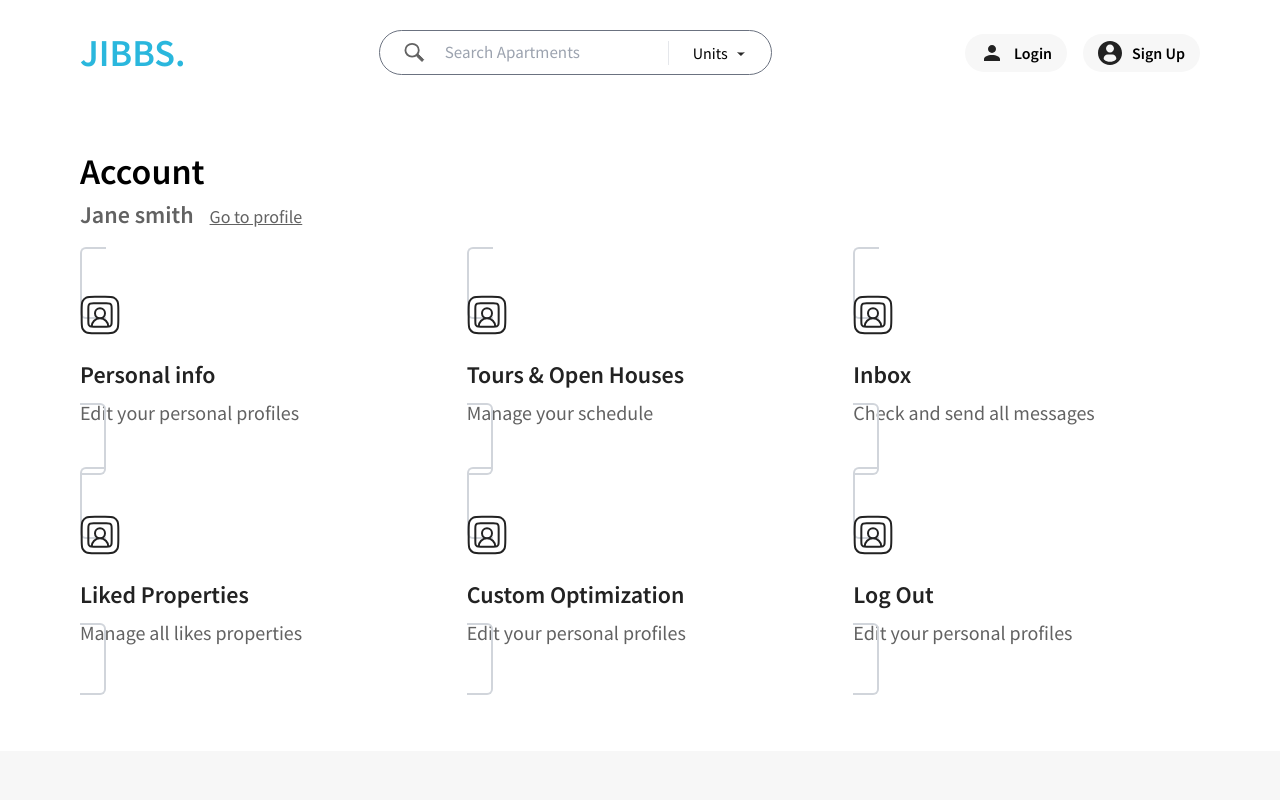
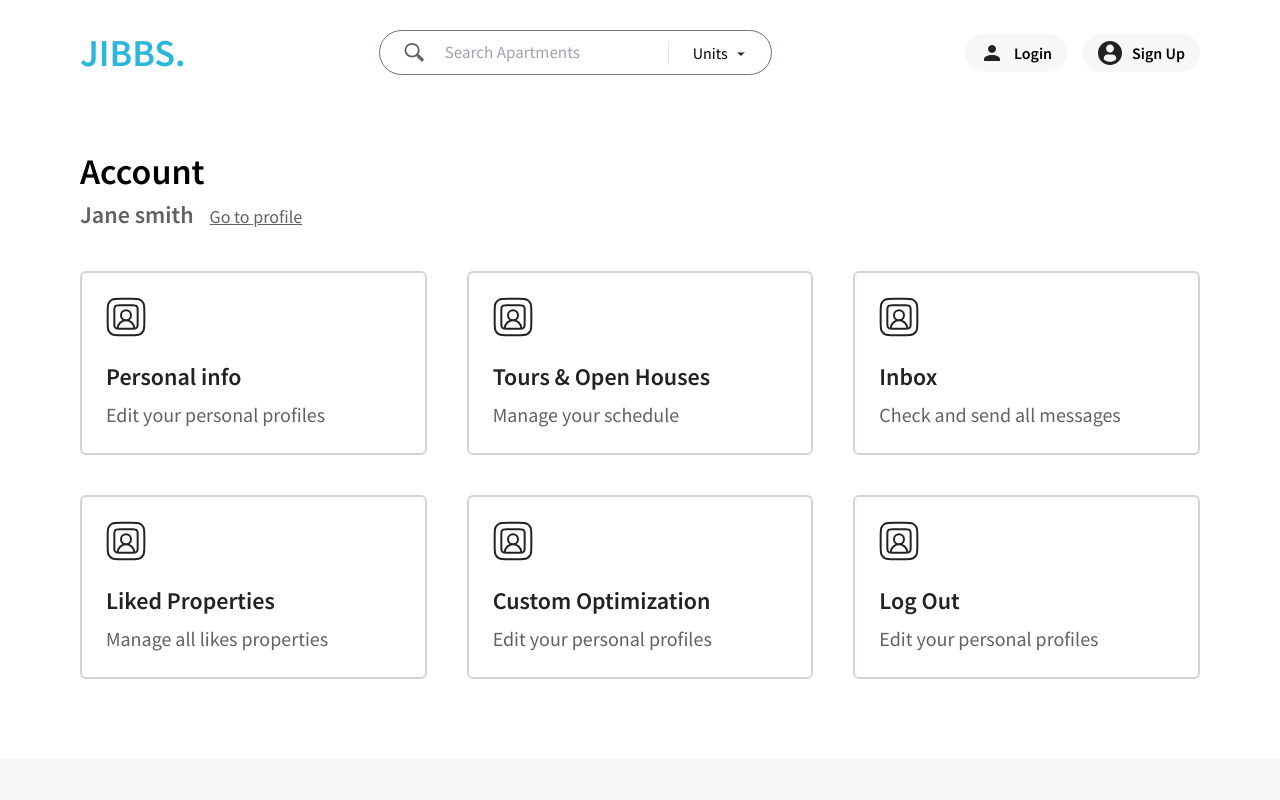
Before and after one commit to shariful10/jiibs, a Next.js app: page /account in a window 1280 px wide. Shown: the top 800 px of the page. Built offline with nearby package versions, Linux system fonts and the light colour scheme.

Commit message:
Refector: Account Page

```diff
--- a/src/Components/AccountPageCard.jsx
+++ b/src/Components/AccountPageCard.jsx
@@ -46,11 +46,11 @@ const AccountPageCard = () => {
 	return (
 		<div className="grid md:grid-cols-2 lg:grid-cols-3 gap-10">
 			{cardData.map(({ id, url, title, subtitle }) => (
-				<div key={id}>
-               <Link
-                  href={url}
+				<div
+					key={id}
 					className="p-4 md:p-6 border-2 border-[#D1D5DB] hover:border-primary rounded-md"
 				>
+					<Link href={url}>
 						<Image src={avatar} alt="avatar" />
 						<div className="mt-6">
 							<h1 className="text-2xl text-[#222] font-semibold mb-2">
```
Also changed, not shown: tsconfig.json (deleted, +0 -37 lines). Lines whose indentation alone changed are shown as unchanged.
